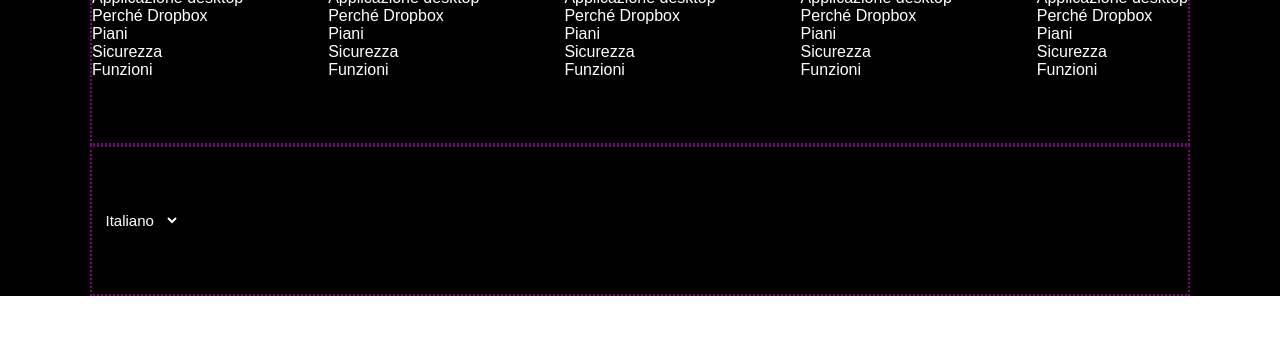
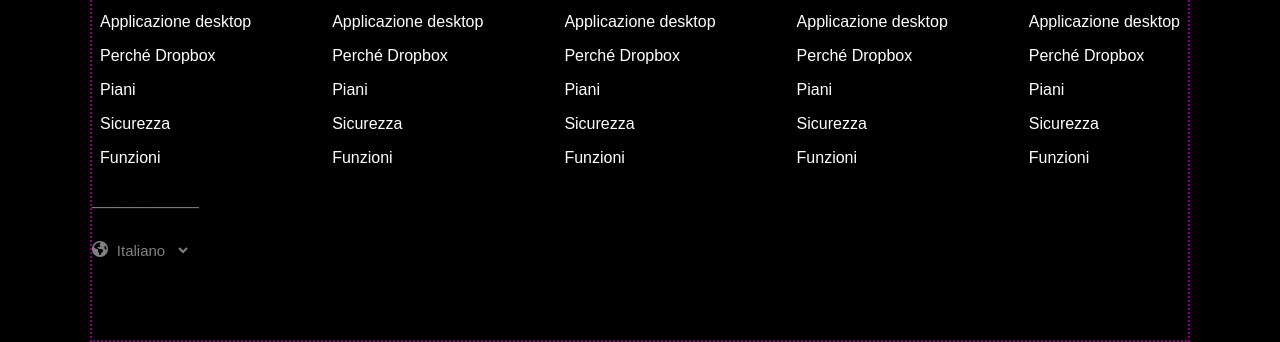
Before and after one commit to FedericaPozzer/htmlcss-dropbox, a plain HTML site: page index.html in a window 1280 px wide. Shown: the part 5611-5953 px from the top of the page. Before the commit the page ends 5907 px from the top, so only its background shows below. Drawn offline with Linux system fonts and the light colour scheme.

Commit message:
Footer done

```diff
--- a/css/style.css
+++ b/css/style.css
@@ -196,7 +196,6 @@ ul .fa-check {
     border-bottom: 1px solid grey;
 }
 
-
 /* FOOTER */
 
 footer {
@@ -208,7 +207,16 @@ footer nav {
 
 footer ul {
     list-style: none;
-    color: white;
+    color: #ffffff;
+}
+
+footer li {
+    padding: .5rem
+}
+
+.fa-earth-americas {
+    color: grey;
+    margin-right: .3rem;
 }
 
 #language-picker-select {
@@ -216,6 +224,6 @@ footer ul {
 	border: 0;
 	margin: 0;
 	font-size: 15px;
-	color: white;
+	color: grey;
 	background-color: transparent;
 }
--- a/css/utils.css
+++ b/css/utils.css
@@ -99,6 +99,7 @@ h4 {
 }
 
 
+
 .w-30pc {
 	width: 30%;
 }
--- a/index.html
+++ b/index.html
@@ -547,24 +547,25 @@
 
 			</nav>
 
-		</section>
+			<span class="greyline">____________</span>
 
-<!-- 2/2 - class container big / coso già fatto / sfondo #000000 -->
-		<section class="container-big d-flex">
+<!-- 2/2 - class container big / coso già fatto -->
 
-			<div>&hearts;</div>
+			<div class="container-big d-flex space-ud">
+
+				<i class="fa-solid fa-earth-americas"></i>
 
 				<div class="language-picker">
 					<form class="form">
-
 						<select id="language-picker-select">
 							<option lang="de" value="deutsch">Deutsch</option>
 							<option lang="en" value="english">English</option>
 							<option lang="fr" value="francais">Français</option>
 							<option lang="it" value="italiano" selected>Italiano</option>
 						</select>
+					</form>
+				</div>
 
-				</form>
 			</div>
 
 		</section>
```
Lines whose indentation alone changed are shown as unchanged.
